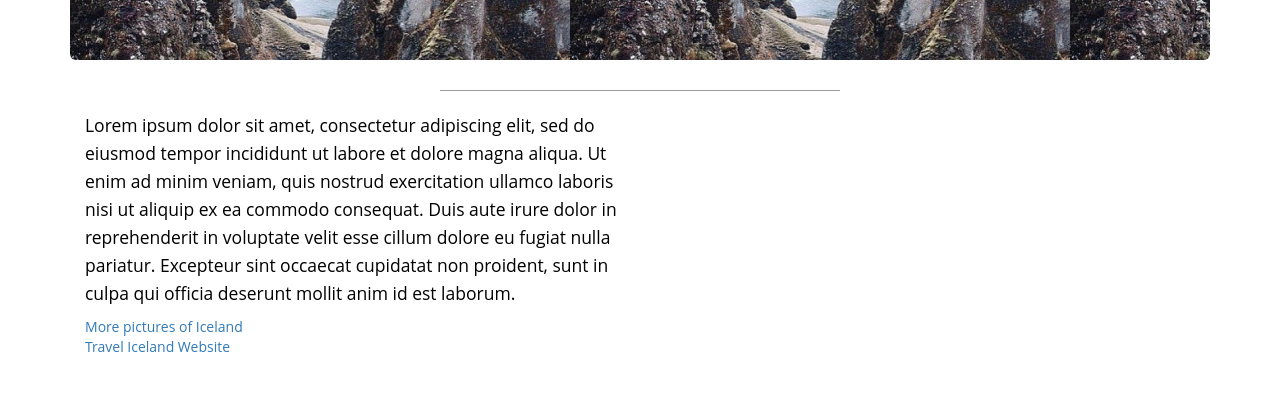
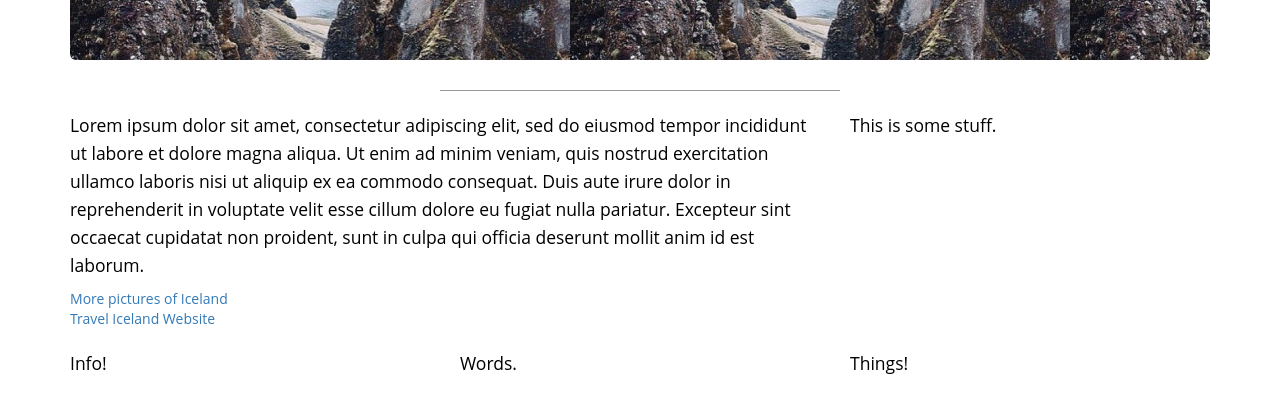
Before and after one commit to jeffsdev/vacation, a plain HTML site: page index.html in a window 1280 px wide. Shown: the part 238-650 px from the top of the page. Drawn offline with Linux system fonts and the light colour scheme.

Commit message:
Add extra rows.

```diff
--- a/index.html
+++ b/index.html
@@ -20,12 +20,28 @@
       <p class="lead">The interior consists of a plateau characterised by sand and lava fields, mountains and glaciers, while many glacial rivers flow to the sea through the lowlands. Iceland is warmed by the Gulf Stream and has a temperate climate, despite a high latitude just outside the Arctic Circle.<p>
       </div>
       <hr>
-      <div class="col-md-6">
+        <div class="row">
+        <div class="col-md-8">
           <p>Lorem ipsum dolor sit amet, consectetur adipiscing elit, sed do eiusmod tempor incididunt ut labore et dolore magna aliqua. Ut enim ad minim veniam, quis nostrud exercitation ullamco laboris nisi ut aliquip ex ea commodo consequat. Duis aute irure dolor in reprehenderit in voluptate velit esse cillum dolore eu fugiat nulla pariatur. Excepteur sint occaecat cupidatat non proident, sunt in culpa qui officia deserunt mollit anim id est laborum.</p>
           <a href="#">More pictures of Iceland</a>
           <br>
           <a href="#">Travel Iceland Website</a>
         </div>
+        <div class="col-md-4">
+          <p>This is some stuff.</p>
+        </div>
+      </div>
+      <br>
+        <div class="row">
+          <div class="col-md-4">
+            <p>Info!</p>
+          </div>
+          <div class="col-md-4">
+            <p>Words.</p>
+          </div>
+          <div class="col-md-4">
+            <p>Things!</p>
+          </div>
     </div>
   </body>
 </html>
```
Lines whose indentation alone changed are shown as unchanged.
